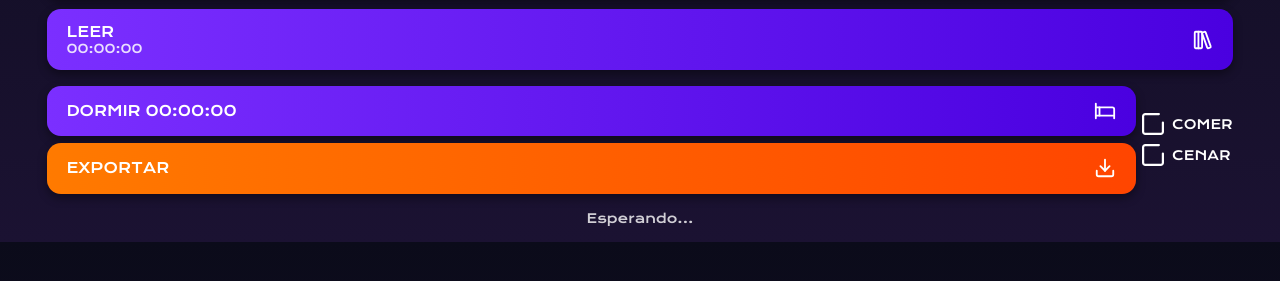
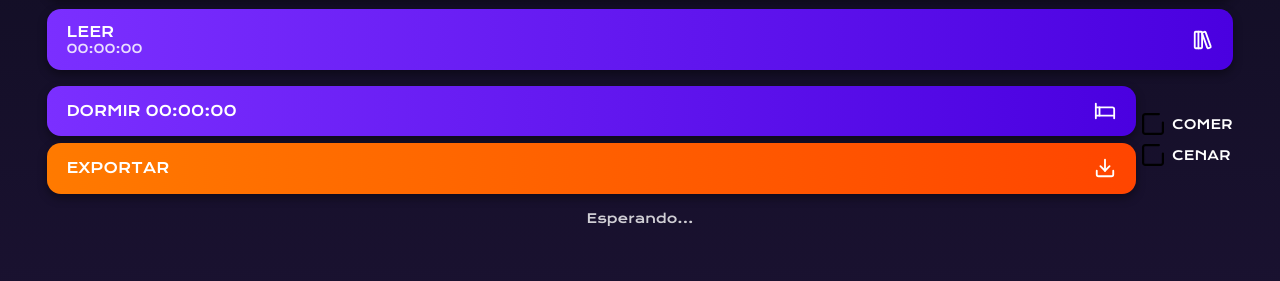
Before and after one commit to Zeyon04/gamify-progress, a plain HTML site: page index.html in a window 1280 px wide. Shown: the part 437-718 px from the top of the page. Drawn offline with nearby package versions, Linux system fonts and the light colour scheme.

Commit message:
Update index.html

```diff
--- a/index.html
+++ b/index.html
@@ -7,15 +7,22 @@
   <style>
     @import url('https://fonts.googleapis.com/css2?family=Krona+One&display=swap');
 
+    html, body {
+      height: 100%;
+      margin: 0;
+      padding: 0;
+    }
+
     body {
       font-family: 'Krona One', sans-serif;
       background: linear-gradient(180deg, #0b0b1a, #1b1232);
       color: #fff;
-      margin: 0;
-      padding: 1rem;
       display: flex;
       flex-direction: column;
       align-items: center;
+      padding: 1rem;
+      min-height: 100vh; /* asegura que cubra toda la pantalla */
+      box-sizing: border-box;
       overflow-x: hidden;
     }
 
@@ -73,7 +80,7 @@
       margin-left: 1rem;
     }
 
-    /* Sección inferior con dormir/exportar + checks */
+    /* Fila inferior con dormir/exportar + checkboxes */
     .bottom-row {
       width: 95%;
       display: flex;
@@ -81,6 +88,7 @@
       align-items: center;
       margin-top: 0.6rem;
       gap: 0.4rem;
+      flex-wrap: wrap;
     }
 
     .half-btn {
@@ -112,7 +120,7 @@
       text-align: left;
     }
 
-    /* Checkbox personalizadas */
+    /* Checkboxes */
     .checklist-right {
       display: flex;
       flex-direction: column;
@@ -128,7 +136,6 @@
       cursor: pointer;
       user-select: none;
       position: relative;
-      padding-left: 0; /* opcional, ajusta si quieres espacio */
     }
 
     .custom-check input {
@@ -137,41 +144,26 @@
       pointer-events: none;
     }
 
-    .check-icon {
-      width: 22px;
-      height: 22px;
-      filter: brightness(0) invert(1);
-      transition: opacity 0.2s;
-      flex-shrink: 0;
-    }
-
-    .custom-check .check-icon {
-      width: 22px;
-      height: 22px;
-      position: relative; /* relativo al label */
-      flex-shrink: 0;
-    }
-
-    /* Contenedor para superponer los iconos */
-    .custom-check .check-container {
+    .check-container {
       position: relative;
       width: 22px;
       height: 22px;
       flex-shrink: 0;
+      display: inline-block;
     }
 
-    .custom-check .check-container .off,
-    .custom-check .check-container .on {
+    .check-container img {
       position: absolute;
       top: 0;
       left: 0;
-      width: 22px;
-      height: 22px;
+      width: 100%;
+      height: 100%;
+      object-fit: contain;
       transition: opacity 0.2s;
     }
 
-    .custom-check .check-container .on {
-      opacity: 0; /* inicial oculto */
+    .check-container .on {
+      opacity: 0; /* inicialmente oculto */
     }
 
     .custom-check input:checked ~ .check-container .on {
@@ -250,9 +242,7 @@
       <label class="custom-check">
         <input type="checkbox" id="dinner">
         <span class="check-container">
-        <!-- ICONO CHECKBOX DESMARCADO -->
           <img src="iconos/checkbox_off.svg" class="check-icon off" alt="">
-        <!-- ICONO CHECKBOX MARCADO -->
           <img src="iconos/checkbox_on.svg" class="check-icon on" alt="">
         </span>
         CENAR
```
Lines whose indentation alone changed are shown as unchanged.
